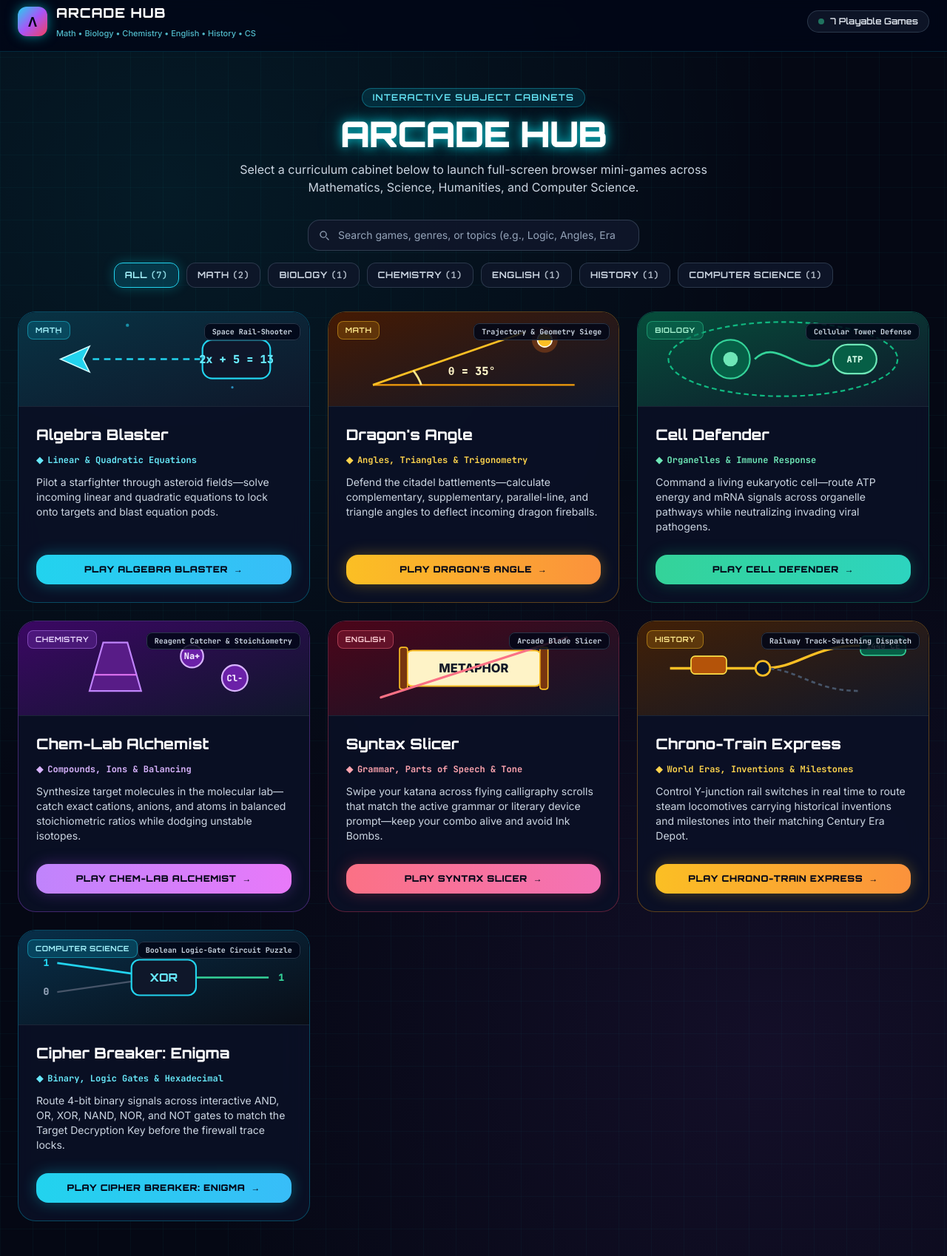
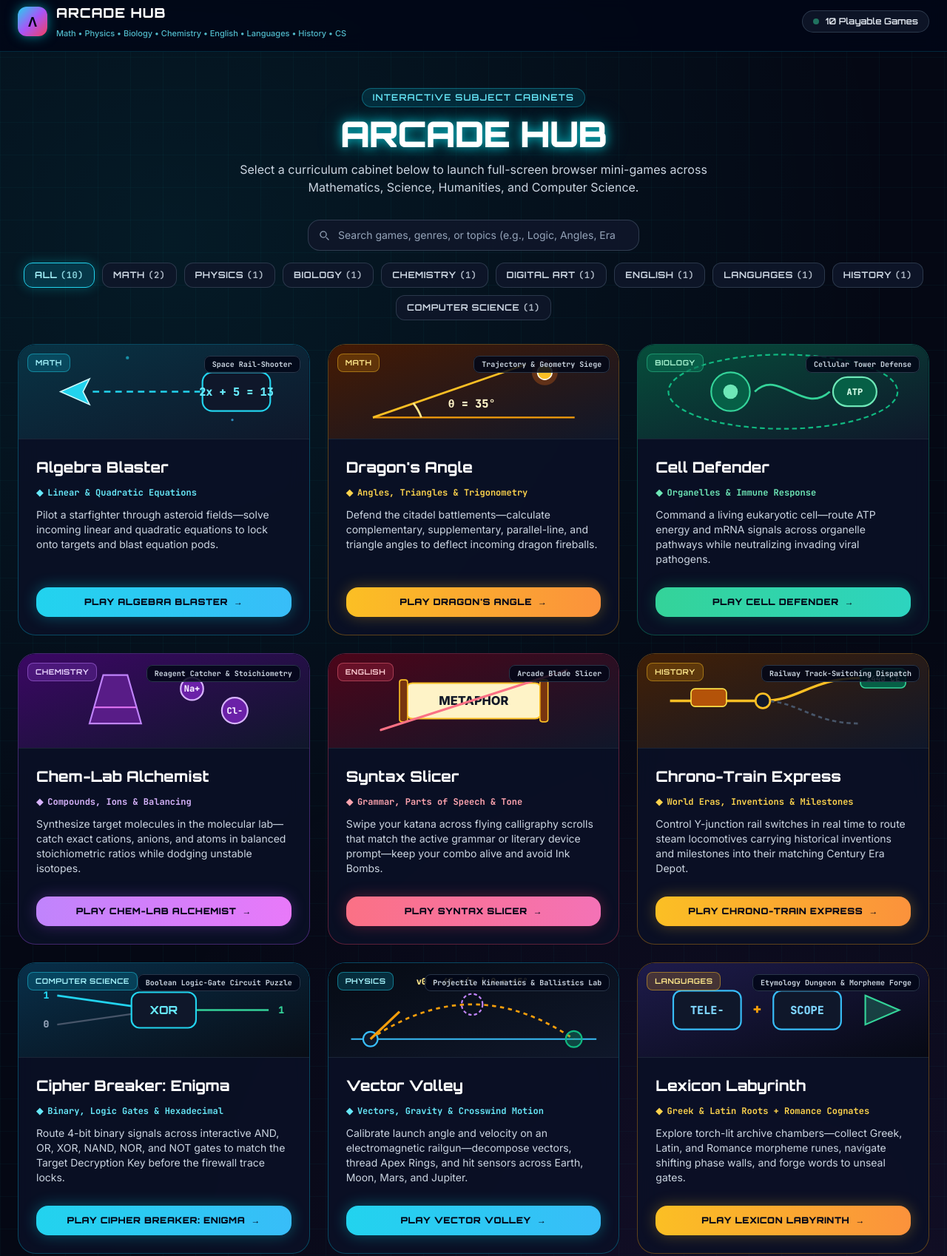
Before and after one commit to Roshenraajp/Arcade, a plain HTML site: page index.html in a window 1280 px wide. Shown: the part 11-1709 px from the top of the page at 74% size. Drawn offline with nearby package versions, Linux system fonts and the light colour scheme.

Commit message:
Update index.html

```diff
--- a/index.html
+++ b/index.html
@@ -71,14 +71,14 @@
             ARCADE HUB
           </span>
           <span class="text-[11px] text-cyan-300/80 font-medium">
-            Math &bull; Biology &bull; Chemistry &bull; English &bull; History &bull; CS
+            Math &bull; Physics &bull; Biology &bull; Chemistry &bull; English &bull; Languages &bull; History &bull; CS
           </span>
         </div>
       </a>
 
       <div class="flex items-center gap-2 text-xs font-orbitron text-slate-200 bg-slate-900/90 border border-slate-700/80 px-3.5 py-1.5 rounded-full">
         <span class="w-2 h-2 rounded-full bg-emerald-400 animate-pulse"></span>
-        <span id="gameCountBadge">7 Playable Games</span>
+        <span id="gameCountBadge">10 Playable Games</span>
       </div>
     </div>
   </header>
@@ -142,7 +142,7 @@
   <!-- FOOTER -->
   <footer class="border-t border-slate-800/80 bg-slate-950/90 py-6 px-4 text-center text-xs text-slate-400 space-y-1.5">
     <p class="text-slate-300 font-medium">
-      All 7 single-file HTML games are linked via relative paths (<code class="text-cyan-300">./filename.html</code>) in the root repository folder.
+      All 10 single-file HTML games are linked via relative paths (<code class="text-cyan-300">./filename.html</code>) in the root repository folder.
     </p>
     <p>Arcade Hub &bull; Built with HTML5 Canvas, Tailwind CSS &amp; Vanilla JavaScript</p>
   </footer>
@@ -337,6 +337,84 @@
             <text x="322" y="64" text-anchor="start" fill="#34d399" font-family="JetBrains Mono, monospace" font-weight="800" font-size="12">1</text>
           </svg>
         `
+      },
+      {
+        title: "Vector Volley",
+        file: "./vector_volley.html",
+        subject: "Physics",
+        genre: "Projectile Kinematics & Ballistics Lab",
+        badge: "Vectors, Gravity & Crosswind Motion",
+        accent: "cyan",
+        description: "Calibrate launch angle and velocity on an electromagnetic railgun—decompose vectors, thread Apex Rings, and hit sensors across Earth, Moon, Mars, and Jupiter.",
+        bannerSvg: `
+          <svg viewBox="0 0 360 120" class="w-full h-full" preserveAspectRatio="xMidYMid slice" aria-hidden="true">
+            <defs>
+              <linearGradient id="g-vec" x1="0" y1="0" x2="1" y2="1">
+                <stop offset="0%" stop-color="#060b14"/>
+                <stop offset="100%" stop-color="#0f172a"/>
+              </linearGradient>
+            </defs>
+            <rect width="360" height="120" fill="url(#g-vec)"/>
+            <line x1="28" y1="96" x2="332" y2="96" stroke="#38bdf8" stroke-width="2"/>
+            <path d="M 52 96 Q 178 10 304 96" fill="none" stroke="#f59e0b" stroke-width="2.5" stroke-dasharray="5 5"/>
+            <circle cx="178" cy="53" r="13" fill="none" stroke="#c084fc" stroke-width="2" stroke-dasharray="4 3"/>
+            <circle cx="52" cy="96" r="9" fill="#0f172a" stroke="#38bdf8" stroke-width="2"/>
+            <line x1="52" y1="96" x2="88" y2="62" stroke="#f59e0b" stroke-width="3"/>
+            <circle cx="304" cy="96" r="10" fill="#10b981" fill-opacity="0.3" stroke="#10b981" stroke-width="2"/>
+            <text x="178" y="28" text-anchor="middle" fill="#fde68a" font-family="JetBrains Mono, monospace" font-weight="800" font-size="11">v0 = 45 m/s | &theta; = 45&deg;</text>
+          </svg>
+        `
+      },
+      {
+        title: "Lexicon Labyrinth",
+        file: "./lexicon_labyrinth.html",
+        subject: "Languages",
+        genre: "Etymology Dungeon & Morpheme Forge",
+        badge: "Greek & Latin Roots + Romance Cognates",
+        accent: "amber",
+        description: "Explore torch-lit archive chambers—collect Greek, Latin, and Romance morpheme runes, navigate shifting phase walls, and forge words to unseal gates.",
+        bannerSvg: `
+          <svg viewBox="0 0 360 120" class="w-full h-full" preserveAspectRatio="xMidYMid slice" aria-hidden="true">
+            <defs>
+              <linearGradient id="g-lex" x1="0" y1="0" x2="1" y2="1">
+                <stop offset="0%" stop-color="#1e1b4b"/>
+                <stop offset="100%" stop-color="#060913"/>
+              </linearGradient>
+            </defs>
+            <rect width="360" height="120" fill="url(#g-lex)"/>
+            <rect x="44" y="36" width="84" height="48" rx="10" fill="#0f172a" stroke="#38bdf8" stroke-width="2"/>
+            <text x="86" y="65" text-anchor="middle" fill="#7dd3fc" font-family="JetBrains Mono, monospace" font-weight="800" font-size="14">TELE-</text>
+            <text x="148" y="65" text-anchor="middle" fill="#f59e0b" font-family="JetBrains Mono, monospace" font-weight="800" font-size="18">+</text>
+            <rect x="168" y="36" width="84" height="48" rx="10" fill="#0f172a" stroke="#38bdf8" stroke-width="2"/>
+            <text x="210" y="65" text-anchor="middle" fill="#7dd3fc" font-family="JetBrains Mono, monospace" font-weight="800" font-size="14">SCOPE</text>
+            <polygon points="282,42 324,60 282,78" fill="#34d399" fill-opacity="0.25" stroke="#34d399" stroke-width="2"/>
+          </svg>
+        `
+      },
+      {
+        title: "Pixel Foundry: Shader Lab",
+        file: "./pixel_foundry.html",
+        subject: "Digital Art",
+        genre: "Optical Ray-Tracing & Color Puzzle",
+        badge: "RGB Additive, CMY Subtractive & Harmony",
+        accent: "purple",
+        description: "Route and blend spectral laser beams across an 8x6 optical workbench—rotate mirrors, dichroic splitters, and CMY gels to calibrate target sensors.",
+        bannerSvg: `
+          <svg viewBox="0 0 360 120" class="w-full h-full" preserveAspectRatio="xMidYMid slice" aria-hidden="true">
+            <defs>
+              <linearGradient id="g-pix" x1="0" y1="0" x2="1" y2="1">
+                <stop offset="0%" stop-color="#1e1b4b"/>
+                <stop offset="100%" stop-color="#060913"/>
+              </linearGradient>
+            </defs>
+            <rect width="360" height="120" fill="url(#g-pix)"/>
+            <line x1="48" y1="36" x2="175" y2="60" stroke="#ff3b5c" stroke-width="3.5"/>
+            <line x1="48" y1="84" x2="175" y2="60" stroke="#22e58b" stroke-width="3.5"/>
+            <line x1="175" y1="60" x2="305" y2="60" stroke="#facc15" stroke-width="4.5"/>
+            <circle cx="175" cy="60" r="14" fill="#0f172a" stroke="#34d399" stroke-width="2.5"/>
+            <circle cx="305" cy="60" r="15" fill="#facc15" fill-opacity="0.28" stroke="#facc15" stroke-width="2.5"/>
+          </svg>
+        `
       }
     ];
 
@@ -376,9 +454,12 @@
     const SUBJECT_LIST = [
       "All",
       "Math",
+      "Physics",
       "Biology",
       "Chemistry",
+      "Digital Art",
       "English",
+      "Languages",
       "History",
       "Computer Science"
     ];
```
